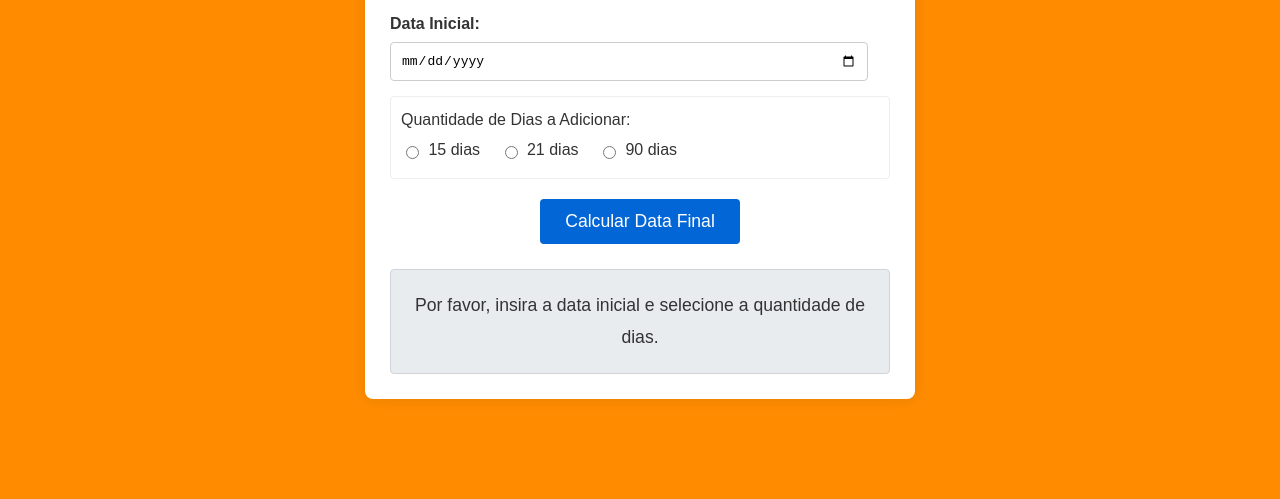
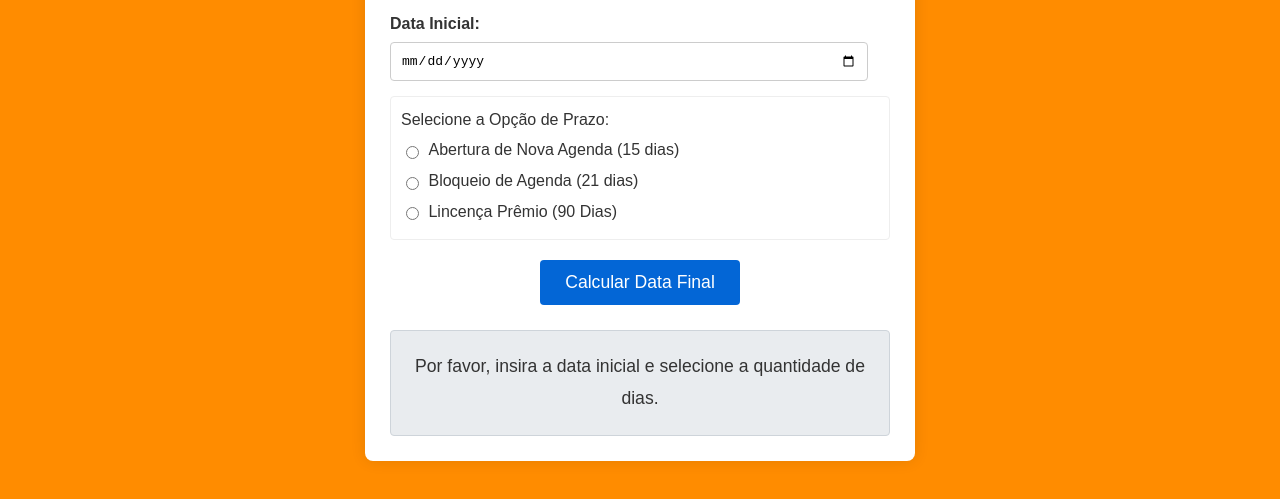
Before and after one commit to getechx/meu-projeto, a plain HTML site: page calculadora.html in a window 1280 px wide. Shown: the part 215-714 px from the top of the page. Drawn offline with Linux system fonts and the light colour scheme.

Commit message:
Update calculadora.html

```diff
--- a/calculadora.html
+++ b/calculadora.html
@@ -157,15 +157,15 @@
         <input type="date" id="dataInicial" name="dataInicial">
 
         <div class="opcoes-dias">
-            <label>Quantidade de Dias a Adicionar:</label><br>
+            <label>Selecione a Opção de Prazo:</label><br>
             <input type="radio" id="dias15" name="dias" value="15">
-            <label for="dias15">15 dias</label>
+            <label for="dias15">Abertura de Nova Agenda (15 dias)</label><br>
 
             <input type="radio" id="dias21" name="dias" value="21">
-            <label for="dias21">21 dias</label>
+            <label for="dias21">Bloqueio de Agenda (21 dias)</label><br>
 
             <input type="radio" id="dias90" name="dias" value="90">
-            <label for="dias90">90 dias</label>
+            <label for="dias90">Lincença Prêmio (90 Dias)</label>
         </div>
 
         <button onclick="calcularDataFinal()">Calcular Data Final</button>
```
